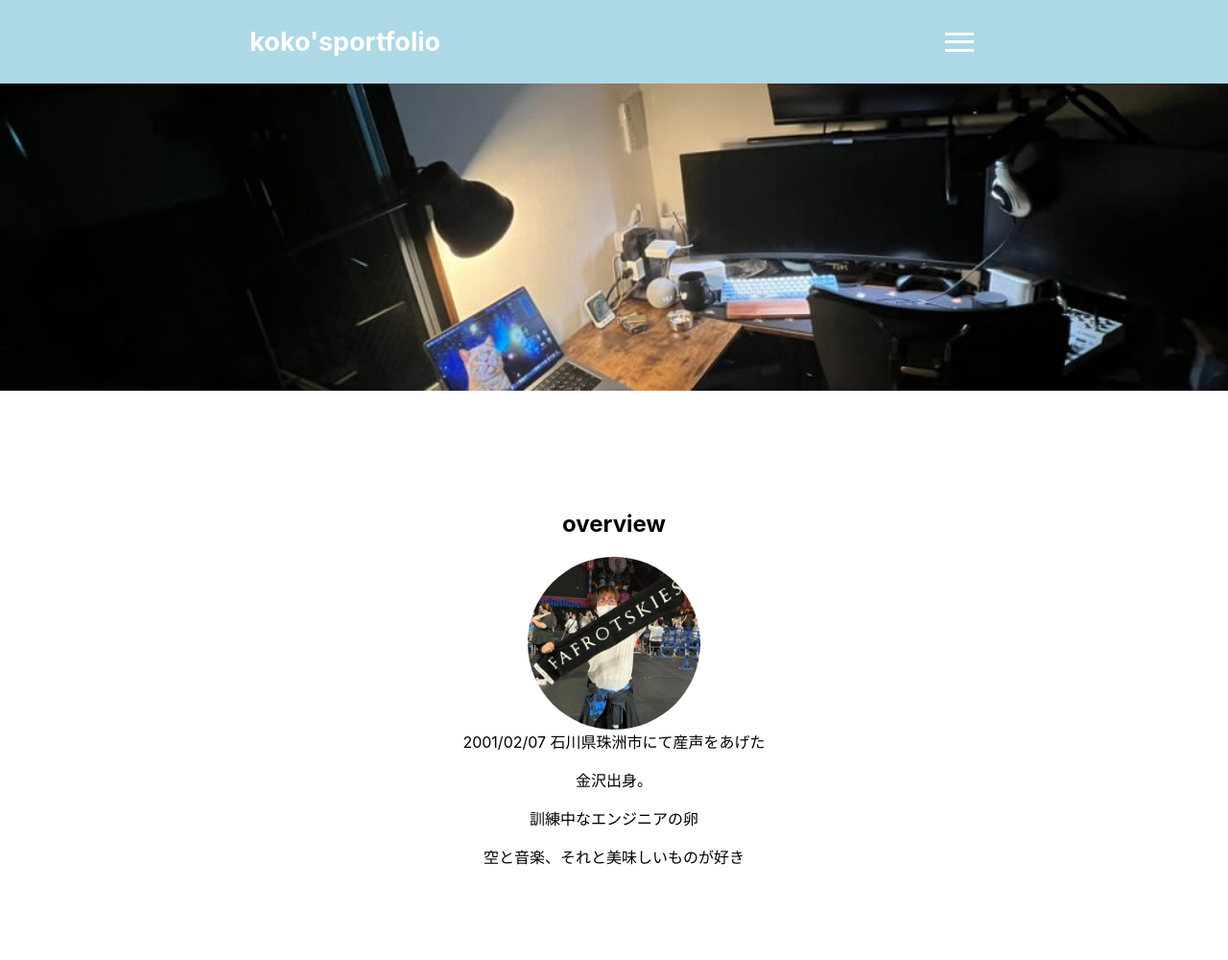
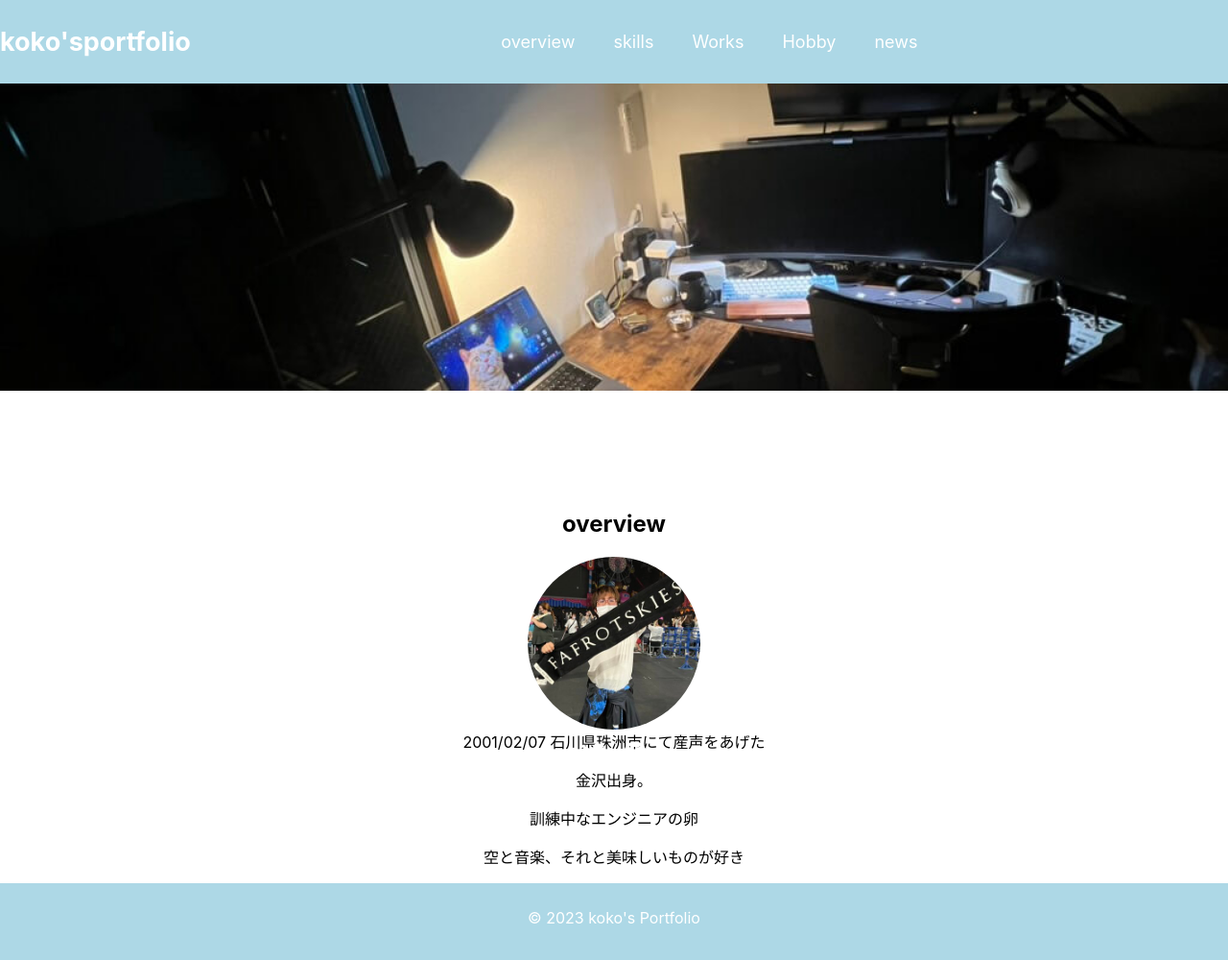
Before and after one commit to kokotyan/react-portfolio, a React (Create React App) app: page / in a window 1280 px wide. Shown: the whole page at 96% size. Before the commit the page ends 904 px from the top, so only its background shows below. Built offline with nearby package versions, Linux system fonts and the light colour scheme.

Commit message:
フッターをレスポンシブにし、位置を調整しました。

```diff
--- a/src/App.css
+++ b/src/App.css
@@ -86,6 +86,10 @@ nav ul li a:hover {
   width: 30px; /* アイコンの幅 */
   height: 20px; /* アイコンの高さ */
   padding: 5px;
+  position: absolute;
+  top: 10px;
+  right: 10px;
+  z-index: 10;
 }
 
 .bar {
@@ -156,6 +160,47 @@ nav ul li a:hover {
   transform: translateX(0);
 }
 
+/* 通常のメニュー */
+@media screen and (min-width: 600px) {
+  .main-menu {
+    position: static; /* メニューの固定位置を解除 */
+    background-color: transparent; /* 背景を透明にする */
+    display: flex;
+    flex-direction: row;
+    justify-content: space-around;
+    align-items: center;
+    transform: none; /* 既存のトランスフォームを解除 */
+  }
+
+  .main-menu ul {
+    display: flex;
+    list-style: none;
+    padding: 0;
+    margin: 0;
+  }
+
+  .main-menu ul li {
+    margin: 0;
+  }
+
+  .main-menu ul li a {
+    text-decoration: none;
+    color: white;
+    font-size: 18px; /* メニューの文字サイズを調整 */
+    padding: 10px 20px; /* メニュー項目の余白を調整 */
+    border-radius: 5px; /* メニュー項目に角丸を追加 */
+    background-color: transparent; /* 背景色を透明にする */
+    transition: background-color 0.3s ease;
+  }
+
+  .main-menu ul li a:hover {
+    background-color: rgba(255, 255, 255, 0.2); /* メニュー項目のホバー時の背景色を設定 */
+  }
+
+  .menu-toggle {
+    display: none; /* 画面幅が大きい場合はメニュートグルアイコンを非表示にする */
+  }
+}
 
 /* メニュートグルアイコンのスタイル */
 
@@ -348,24 +393,44 @@ h2,figcaption,p {
 }
 
 /* p要素にマージンを追加 */
-#footer p {
-  margin-bottom: 3rem;
+
+.footer {
+  text-align: center;
+  background-color: #333;
+  color: #fff;
+  padding: 1rem 0;
+}
+
+.footer .wrapper {
+  display: flex;
+  flex-direction: column;
+  align-items: center;
+  gap: 1rem;
+}
+
+.sns {
+  display: flex;
 }
 
 .sns a {
   color: #fff;
   text-decoration: none;
-  transition: all 0.3s;
+  font-size: 24px;
+  transition: color 0.3s;
+  margin-bottom: -1.5rem; /* リンク間のマージン */
 }
 
 .sns a:hover {
   color: #55acee;
 }
 
+/* メディアクエリを使用してレスポンシブにする */
 @media (max-width: 768px) {
-  .sns {
-    font-size: 18px;
-    bottom: 10px;
-    padding: 5px 0;
+  .footer .wrapper {
+    padding: 0 20px; /* スマートフォン用に内側のパディングを追加 */
+  }
+
+  .sns a {
+    margin: -1rem 0; /* スマートフォン用にリンク間のマージンを調整 */
   }
 }
--- a/src/components/Footer.jsx
+++ b/src/components/Footer.jsx
@@ -1,30 +1,10 @@
-import React, { useState, useEffect } from 'react';
+import React from 'react';
 import { FontAwesomeIcon } from '@fortawesome/react-fontawesome';
 import { faTwitter, faGithub } from '@fortawesome/free-brands-svg-icons';
 
 const Footer = () => {
-  const [showFooter, setShowFooter] = useState(false);
-
-  useEffect(() => {
-    // スクロールイベントを監視してフッターの表示/非表示を制御
-    const handleScroll = () => {
-      const pageHeight = document.documentElement.scrollHeight;
-      const viewportHeight = window.innerHeight;
-      const isAtBottom = window.scrollY + viewportHeight >= pageHeight;
-
-      setShowFooter(isAtBottom);
-    };
-
-    window.addEventListener('scroll', handleScroll);
-
-    // コンポーネントがアンマウントされるときにイベントリスナーを削除
-    return () => {
-      window.removeEventListener('scroll', handleScroll);
-    };
-  }, []);
-
   return (
-    <footer id="footer" style={{ display: showFooter ? 'block' : 'none' }}>
+    <footer id="footer" className="footer">
       <div className="wrapper">
         <p>© 2023 koko's Portfolio</p>
       </div>
```
